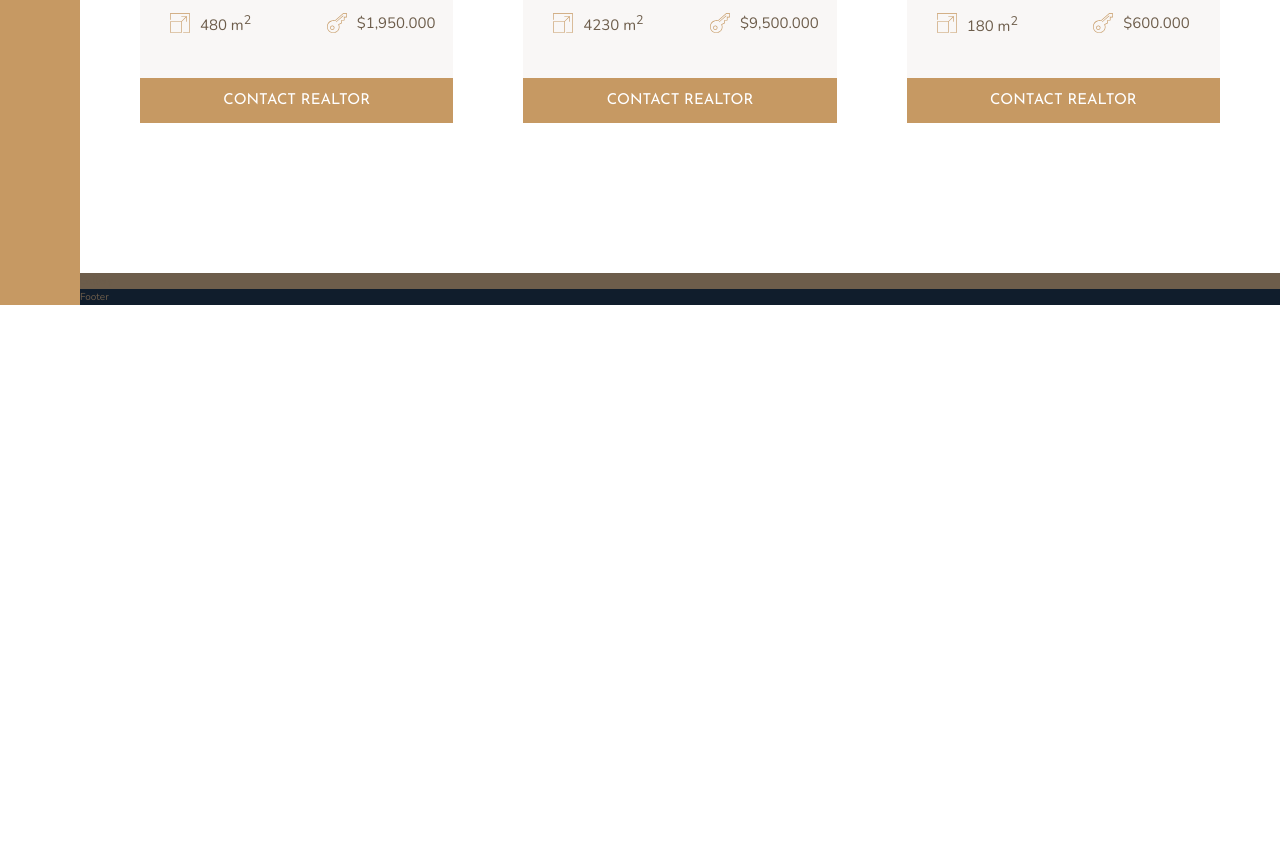
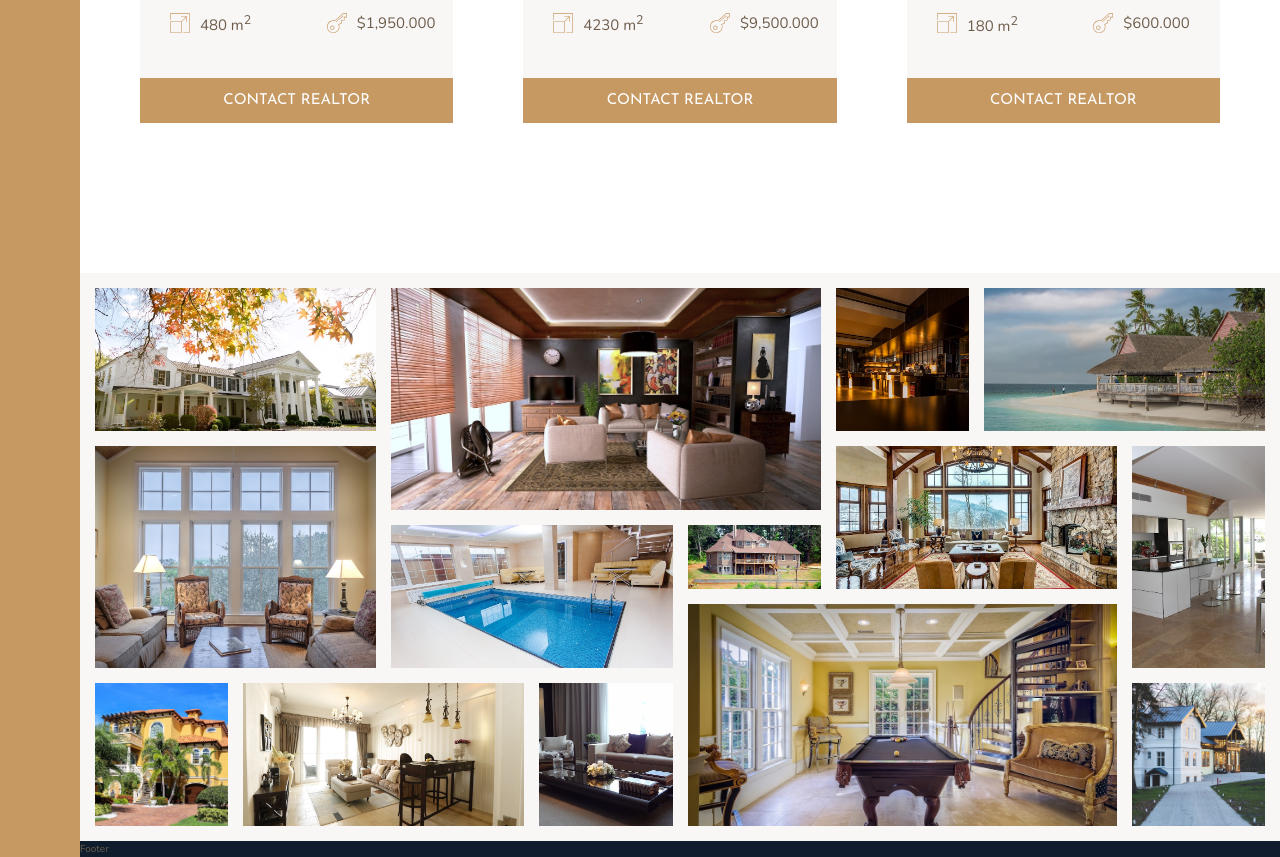
Before and after one commit to tsirianni/Nexter-realState-landingPage, a website: page index.html in a window 1280 px wide. Shown: the part 2697-3554 px from the top of the page. Before the commit the page ends 3002 px from the top, so only its background shows below. Drawn offline with nearby package versions, Linux system fonts and the light colour scheme.

Commit message:
Gallery section | complete

```diff
--- a/index.html
+++ b/index.html
@@ -333,7 +333,63 @@
         </section>
 
         <section class="gallery">
-            Gallery
+
+            <figure class="galley__item gallery__item--1">
+                <img src="image/gal-1.jpeg" alt="Gallery Image 1" class="gallery__img">
+            </figure>
+
+            <figure class="galley__item gallery__item--2">
+                <img src="image/gal-2.jpeg" alt="Gallery Image 2" class="gallery__img">
+            </figure>
+
+            <figure class="galley__item gallery__item--3">
+                <img src="image/gal-3.jpeg" alt="Gallery Image 3" class="gallery__img">
+            </figure>
+
+            <figure class="galley__item gallery__item--4">
+                <img src="image/gal-4.jpeg" alt="Gallery Image 4" class="gallery__img">
+            </figure>
+
+            <figure class="galley__item gallery__item--5">
+                <img src="image/gal-5.jpeg" alt="Gallery Image 5" class="gallery__img">
+            </figure>
+
+            <figure class="galley__item gallery__item--6">
+                <img src="image/gal-6.jpeg" alt="Gallery Image 6" class="gallery__img">
+            </figure>
+
+            <figure class="galley__item gallery__item--7">
+                <img src="image/gal-7.jpeg" alt="Gallery Image 7" class="gallery__img">
+            </figure>
+
+            <figure class="galley__item gallery__item--8">
+                <img src="image/gal-8.jpeg" alt="Gallery Image 8" class="gallery__img">
+            </figure>
+
+            <figure class="galley__item gallery__item--9">
+                <img src="image/gal-9.jpeg" alt="Gallery Image 9" class="gallery__img">
+            </figure>
+
+            <figure class="galley__item gallery__item--10">
+                <img src="image/gal-10.jpeg" alt="Gallery Image 10" class="gallery__img">
+            </figure>
+
+            <figure class="galley__item gallery__item--11">
+                <img src="image/gal-11.jpeg" alt="Gallery Image 11" class="gallery__img">
+            </figure>
+
+            <figure class="galley__item gallery__item--12">
+                <img src="image/gal-12.jpeg" alt="Gallery Image 12" class="gallery__img">
+            </figure>
+
+            <figure class="galley__item gallery__item--13">
+                <img src="image/gal-13.jpeg" alt="Gallery Image 13" class="gallery__img">
+            </figure>
+
+            <figure class="galley__item gallery__item--14">
+                <img src="image/gal-14.jpeg" alt="Gallery Image 14" class="gallery__img">
+            </figure>
+
         </section>
 
         <footer class="footer">
--- a/sass/components/_gallery.scss
+++ b/sass/components/_gallery.scss
@@ -1,4 +1,91 @@
 .gallery {
-  background-color: $grey-dark-2;
+  background-color: $grey-light-1;
   grid-column: full-start / full-end;
+  display: grid;
+
+  grid-template-columns: repeat(8, 1fr);
+  grid-template-rows: repeat(7, 5vw);
+  grid-gap: 1.5rem;
+  padding: 1.5rem;
+
+  &__item {
+
+    &--1 {
+      grid-row: 1 / span 2;
+      grid-column: 1 / span 2;
+    }
+
+    &--2 {
+      grid-row: 1 / span 3;
+      grid-column: 3 / span 3;
+    }
+
+    &--3 {
+      grid-row: 1 / span 2;
+      grid-column: 6 / span 1;
+    }
+
+    &--4 {
+      grid-row: 1 / span 2;
+      grid-column: 7 / span 2;
+    }
+
+    &--5 {
+      grid-row: 3 / span 3;
+      grid-column: 1 / span 2;
+    }
+
+    &--6 {
+      grid-row: 4 / span 2;
+      grid-column: 3 / span 2;
+    }
+
+    &--7 {
+      grid-row: 4 / 5;
+      grid-column: 5 / 6;
+    }
+
+    &--8 {
+      grid-row: 3 / span 2;
+      grid-column: 6 / span 2;
+    }
+
+    &--9 {
+      grid-row: 3 / 6;
+      grid-column: 8 / 9;
+    }
+
+    &--10 {
+      grid-row: 6 / -1;
+      grid-column: 1 / 2;
+    }
+
+    &--11 {
+      grid-row: 6 / -1;
+      grid-column: 2 / span 2;
+    }
+
+    &--12 {
+      grid-row: 6 / -1;
+      grid-column: 4 / 5;
+    }
+
+    &--13 {
+      grid-row: 5 / -1;
+      grid-column: 5 / span 3;
+    }
+
+    &--14 {
+      grid-row: 6 / -1;
+      grid-column: 8 / 9;
+    }
+
+  }
+
+  &__img {
+    width: 100%;
+    height: 100%;
+    display: block;
+    object-fit: cover;
+  }
 }
```
Also changed, not shown: css/style.css.
